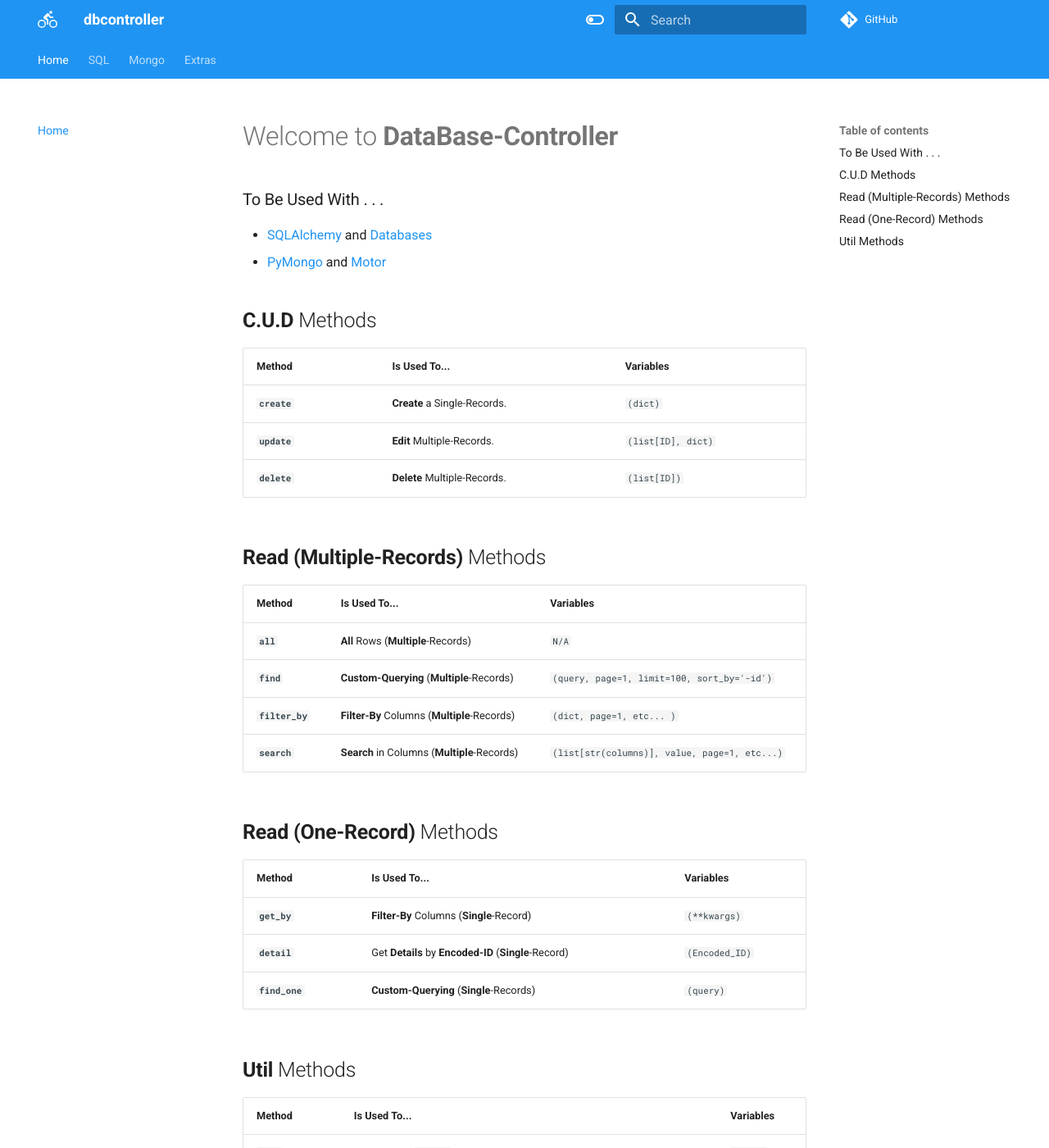
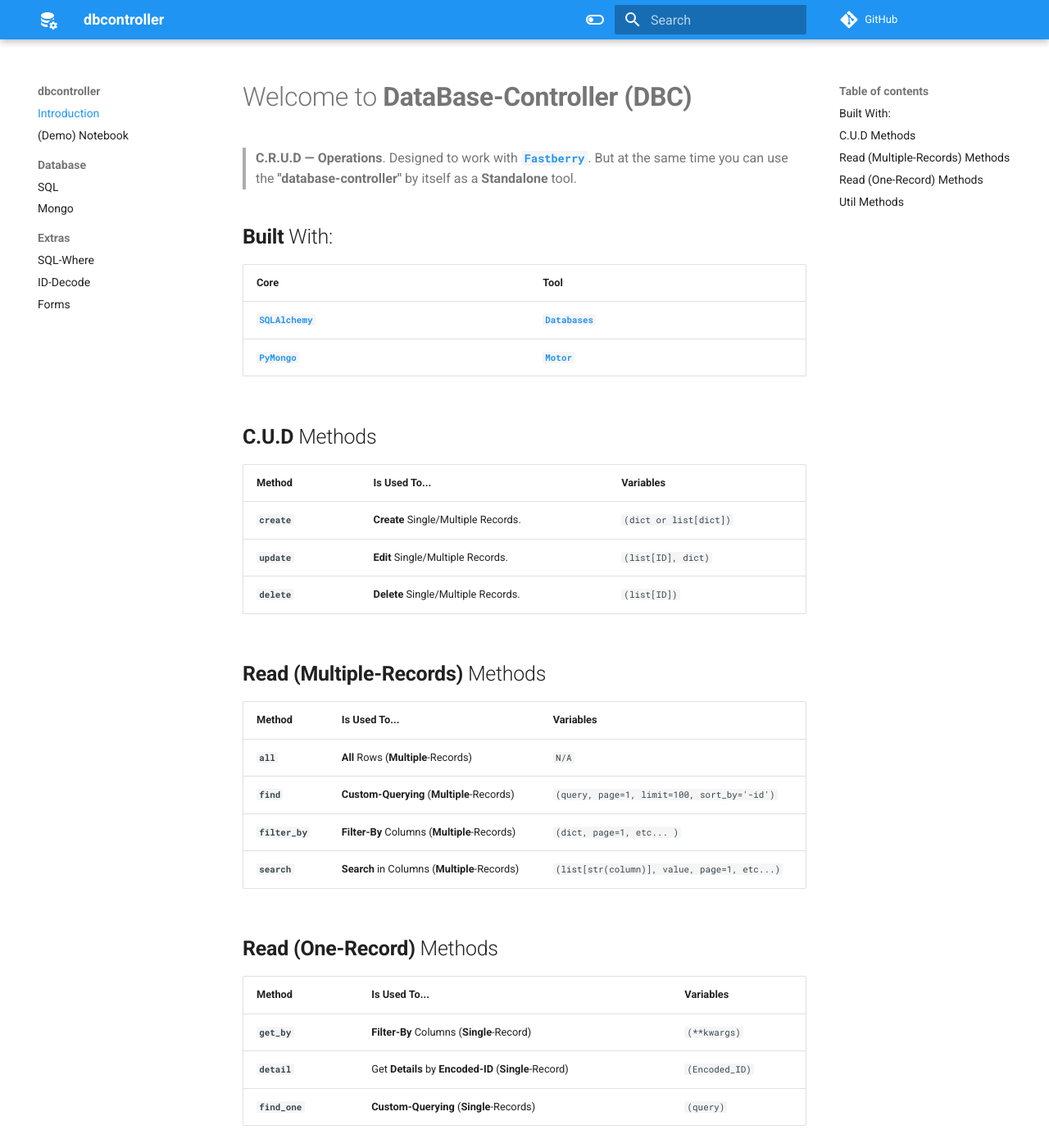
Before and after one commit to hlop3z/dbcontroller, an MkDocs documentation site: the page built from docs/docs/index.md, in a window 1280 px wide and 1400 px high. Shown: the whole window at 82% size. Built offline with MkDocs 1.6.1 and Material for MkDocs 9.7.7, drawn with Linux system fonts in a browser that asks for light colours; comment, search, counter and statistics services are not loaded.

```diff
--- a/docs/docs/index.md
+++ b/docs/docs/index.md
@@ -1,26 +1,31 @@
-# Welcome to **DataBase-Controller**
+# Welcome to **DataBase-Controller (DBC)**
 
-### To Be Used With . . .
+> **C.R.U.D — Operations**. Designed to work with <a href="https://pypi.org/project/fastberry/" target="_blank">**`Fastberry`**</a>.
+> But at the same time you can use the **"database-controller"** by itself as a **Standalone** tool.
 
-- [SQLAlchemy](https://pypi.org/project/SQLAlchemy/) and [Databases](https://pypi.org/project/databases/)
-- [PyMongo](https://pypi.org/project/pymongo/) and [Motor](https://pypi.org/project/motor/)
+## **Built** With:
+
+| Core                                                                                | Tool                                                                              |
+| ----------------------------------------------------------------------------------- | --------------------------------------------------------------------------------- |
+| <a href="https://pypi.org/project/SQLAlchemy/" target="_blank">**`SQLAlchemy`**</a> | <a href="https://pypi.org/project/databases/" target="_blank">**`Databases`**</a> |
+| <a href="https://pypi.org/project/pymongo/" target="_blank">**`PyMongo`**</a>       | <a href="https://pypi.org/project/motor/" target="_blank">**`Motor`**</a>         |
 
 ## **C.U.D** Methods
 
-| Method       | Is Used To...                | Variables          |
-| ------------ | ---------------------------- | ------------------ |
-| **`create`** | **Create** a Single-Records. | `(dict)`           |
-| **`update`** | **Edit** Multiple-Records.   | `(list[ID], dict)` |
-| **`delete`** | **Delete** Multiple-Records. | `(list[ID])`       |
+| Method       | Is Used To...                       | Variables              |
+| ------------ | ----------------------------------- | ---------------------- |
+| **`create`** | **Create** Single/Multiple Records. | `(dict or list[dict])` |
+| **`update`** | **Edit** Single/Multiple Records.   | `(list[ID], dict)`     |
+| **`delete`** | **Delete** Single/Multiple Records. | `(list[ID])`           |
 
 ## **Read (Multiple-Records)** Methods
 
-| Method          | Is Used To...                                | Variables                                     |
-| --------------- | -------------------------------------------- | --------------------------------------------- |
-| **`all`**       | **All** Rows (**Multiple**-Records)          | `N/A`                                         |
-| **`find`**      | **Custom-Querying** (**Multiple**-Records)   | `(query, page=1, limit=100, sort_by='-id')`   |
-| **`filter_by`** | **Filter-By** Columns (**Multiple**-Records) | `(dict, page=1, etc... )`                     |
-| **`search`**    | **Search** in Columns (**Multiple**-Records) | `(list[str(columns)], value, page=1, etc...)` |
+| Method          | Is Used To...                                | Variables                                    |
+| --------------- | -------------------------------------------- | -------------------------------------------- |
+| **`all`**       | **All** Rows (**Multiple**-Records)          | `N/A`                                        |
+| **`find`**      | **Custom-Querying** (**Multiple**-Records)   | `(query, page=1, limit=100, sort_by='-id')`  |
+| **`filter_by`** | **Filter-By** Columns (**Multiple**-Records) | `(dict, page=1, etc... )`                    |
+| **`search`**    | **Search** in Columns (**Multiple**-Records) | `(list[str(column)], value, page=1, etc...)` |
 
 ## **Read (One-Record)** Methods
 
--- a/docs/mkdocs.yml
+++ b/docs/mkdocs.yml
@@ -4,13 +4,15 @@ repo_url: https://github.com/hlop3z/dbcontroller
 copyright: Copyright © Hlop3z
 
 nav:
-  - Home: index.md
-  - SQL: sql.md
-  - Mongo: mongo.md
+  - Introduction: index.md
+  - (Demo) Notebook: notebook.md
+  - Database:
+      - SQL: sql.md
+      - Mongo: mongo.md
   - Extras:
       - SQL-Where: sql-where.md
-      - SQL-Search: sql-search.md
       - ID-Decode: id-decoder.md
+      - Forms: forms.md
 
 extra_css:
   - css/extra.css
@@ -19,7 +21,6 @@ theme:
   name: material
   locale: en
   features:
-    - navigation.tabs
     - navigation.instant
     - navigation.tracking
     - navigation.sections
@@ -27,7 +28,7 @@ theme:
     - content.code.annotate
     # - navigation.expand
   icon:
-    logo: material/bike
+    logo: material/database-cog
 
   palette:
     - media: "(prefers-color-scheme: light)"
```
Also changed, not shown: docs/docs/forms.md (added, +15 -0 lines), docs/docs/mongo.md (+4 -4 lines), docs/docs/notebook.md (added, +90 -0 lines), docs/docs/sql-search.md (deleted, +0 -13 lines), docs/docs/sql-where.md (+4 -7 lines), docs/docs/sql.md (+4 -12 lines), pyproject.toml (+5 -3 lines), .pdm.toml, 7 other files.
